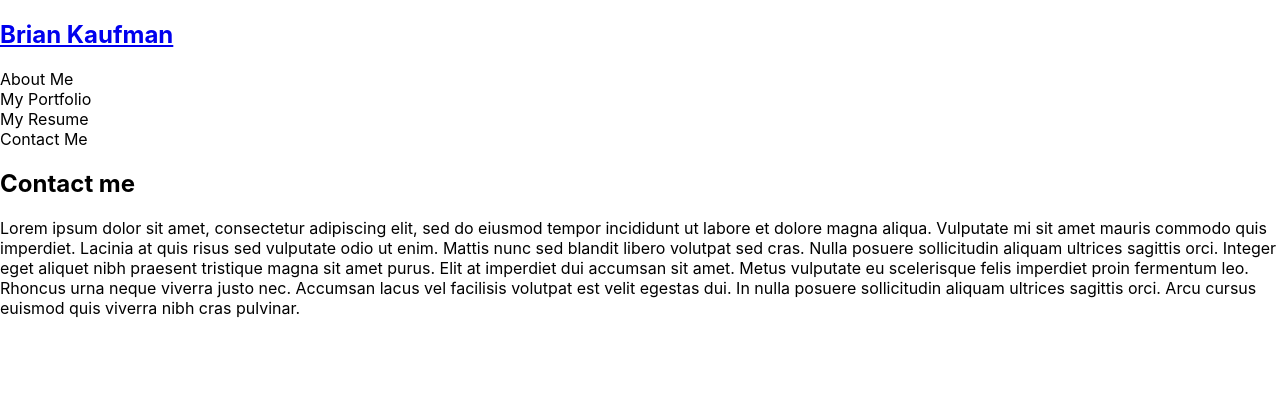
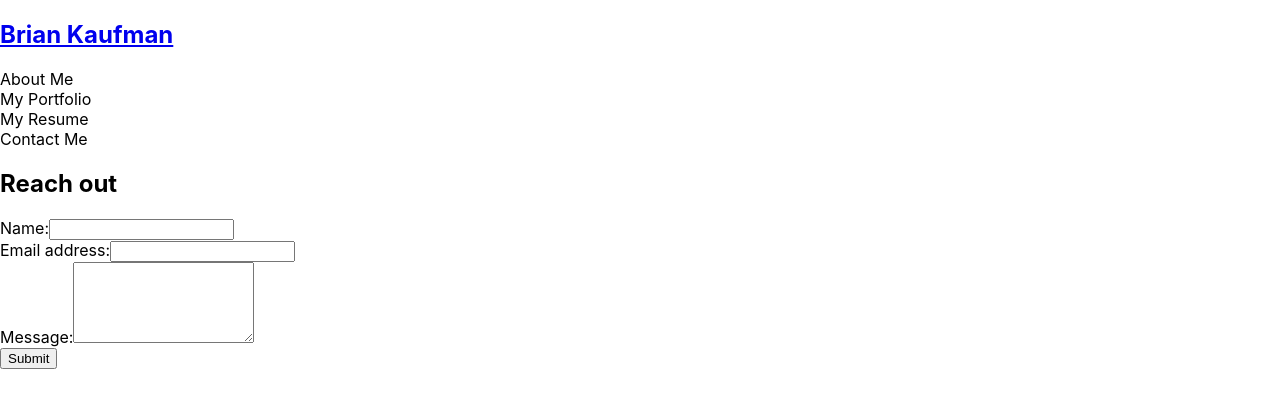
Before and after one commit to bpkaufman4/my-portfolio, a React (Create React App) app: page / in a window 1280 px wide. Both pictures are taken after a click on the element "Contact Me". Shown: the top 408 px of the page. Built offline with nearby package versions, Linux system fonts and the light colour scheme.

Commit message:
added contact form

```diff
--- a/src/components/Contact/index.js
+++ b/src/components/Contact/index.js
@@ -1,10 +1,37 @@
-import React from "react";
+import React, { useState } from "react";
 
 function Contact() {
+
+    const [formState, setFormState] = useState({ name: '', email: '', message: ''});
+    const { name, email, message } = formState;
+
+    var handleChange = function(e) {
+        setFormState({...formState, [e.target.name]: e.target.value })
+    }
+
+    var handleSubmit = function(e) {
+        e.preventDefault();
+        console.log(formState);
+    }
+
     return (
-        <section className="my-5">
-            <h1>Contact me</h1>
-            <p>Lorem ipsum dolor sit amet, consectetur adipiscing elit, sed do eiusmod tempor incididunt ut labore et dolore magna aliqua. Vulputate mi sit amet mauris commodo quis imperdiet. Lacinia at quis risus sed vulputate odio ut enim. Mattis nunc sed blandit libero volutpat sed cras. Nulla posuere sollicitudin aliquam ultrices sagittis orci. Integer eget aliquet nibh praesent tristique magna sit amet purus. Elit at imperdiet dui accumsan sit amet. Metus vulputate eu scelerisque felis imperdiet proin fermentum leo. Rhoncus urna neque viverra justo nec. Accumsan lacus vel facilisis volutpat est velit egestas dui. In nulla posuere sollicitudin aliquam ultrices sagittis orci. Arcu cursus euismod quis viverra nibh cras pulvinar.</p>
+        <section>
+            <h1>Reach out</h1>
+            <form id="contact-form">
+                <div>
+                    <label htmlFor="name">Name:</label>
+                    <input type="text" name="name" defaultValue={name} onChange={handleChange}></input>
+                </div>
+                <div>
+                    <label htmlFor="email">Email address:</label>
+                    <input type="email" name="email" defaultValue={email} onChange={handleChange}></input>
+                </div>
+                <div>
+                    <label htmlFor="message">Message:</label>
+                    <textarea name="message" rows="5" defaultValue={message} onChange={handleChange}></textarea>
+                </div>
+                <button type="submit" onSubmit={handleSubmit}>Submit</button>
+            </form>
         </section>
     );
 }
--- a/src/components/Portfolio/index.js
+++ b/src/components/Portfolio/index.js
@@ -3,10 +3,10 @@
 function Portfolio() {
 
     const projects = [
-        {name:"Coding Quiz",url:"https://bpkaufman4.github.io/coding-quiz/", image:"coding-quiz.png"},
-        {name:"Weather Dashboard", url:"https://bpkaufman4.github.io/weather-dashboard/", image:"weather-dashboard.png"},
-        {name:"Password Generator", url:"https://bpkaufman4.github.io/password-generator/", image:"password-generator.png"},
-        {name:"Old Profile", url:"https://bpkaufman4.github.io/challenge-2/", image:"old-profile.png"}
+        {name:"Coding Quiz",url:"https://bpkaufman4.github.io/coding-quiz/", image:"coding-quiz.png", key:1},
+        {name:"Weather Dashboard", url:"https://bpkaufman4.github.io/weather-dashboard/", image:"weather-dashboard.png", key:2},
+        {name:"Password Generator", url:"https://bpkaufman4.github.io/password-generator/", image:"password-generator.png", key:3},
+        {name:"Old Profile", url:"https://bpkaufman4.github.io/challenge-2/", image:"old-profile.png", key:4}
     ]
 
     return (
```
